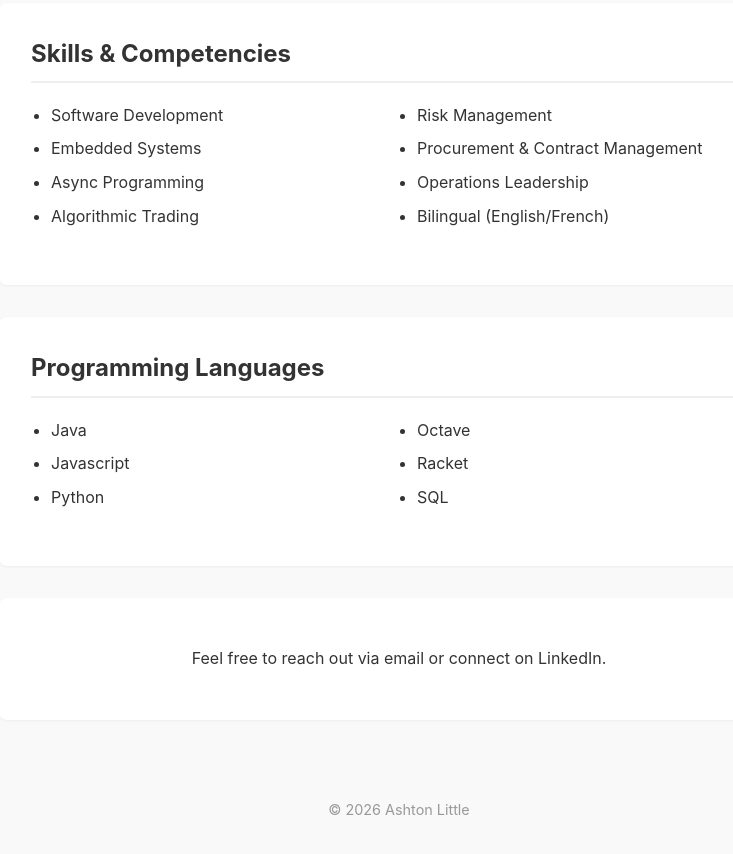
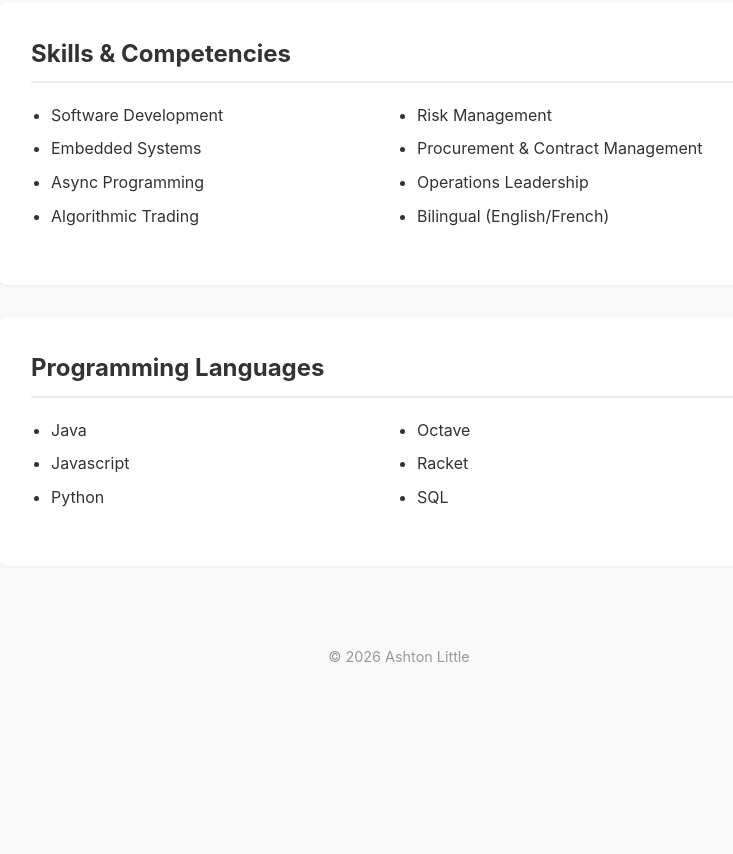
Before and after one commit to AshtonLittle/ashtonlittle.github.io, a plain HTML site: page index.html in a window 1280 px wide. Shown: the part 858-1712 px from the top of the page, without its empty margins (241-974 px from the left). After the commit the page ends 1572 px from the top, so only its background shows below. Drawn offline with Linux system fonts and the light colour scheme.

Commit message:
remove "message me" section at bottom

```diff
--- a/index.html
+++ b/index.html
@@ -207,10 +207,6 @@
             </ul>
         </div>
 
-        <div class="section contact-info" style="text-align: center;">
-            <p>Feel free to reach out via email or connect on LinkedIn.</p>
-        </div>
-
     </main>
 
     <footer>
```
